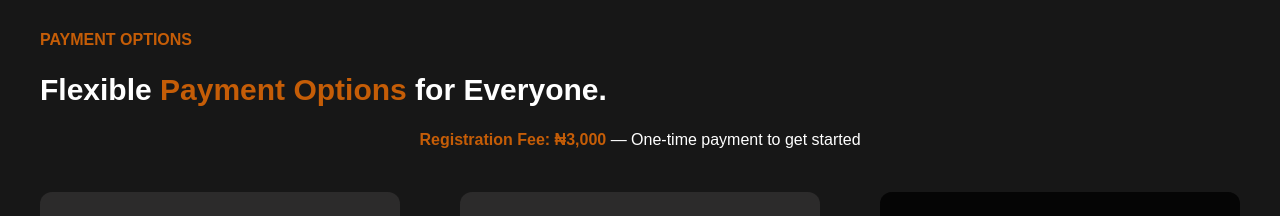
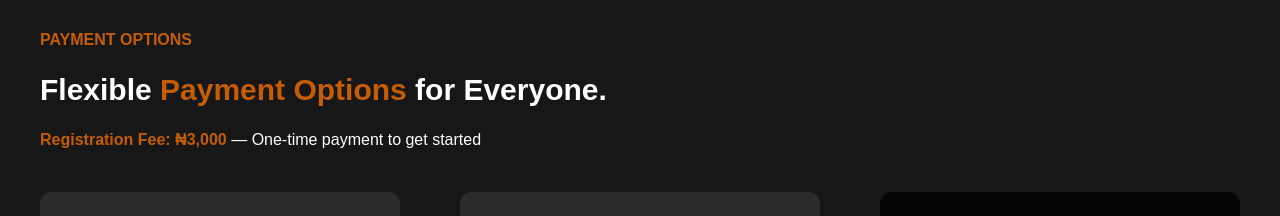
Before and after one commit to Osemensilas/gym01, a Next.js app: page / in a window 1280 px wide. Shown: the part 2800-3016 px from the top of the page. Built offline with nearby package versions, Linux system fonts and the light colour scheme.

Commit message:
update Plans.tsx

```diff
--- a/components/sections/Plans.tsx
+++ b/components/sections/Plans.tsx
@@ -4,7 +4,7 @@ const Plans = () => {
         <section className="h-max w-full flex flex-col gap-5 px-4 sm:px-10 py-10 bg-foreground">
             <h3 className="text-base text-primary font-bold">PAYMENT OPTIONS</h3>
             <h2 className="text-3xl text-accent font-bold">Flexible <span className="text-primary">Payment Options</span> for Everyone.</h2>
-            <p className="text-center text-accent"><span className="text-primary font-bold">Registration Fee: ₦3,000</span> — One-time payment to get started</p>
+            <p className="text-accent"><span className="text-primary font-bold">Registration Fee: ₦3,000</span> — One-time payment to get started</p>
             <div className="h-max w-full flex flex-col sm:flex-row items-center justify-between gap-5 pt-5">
                 <div className="h-max w-full sm:w-[30%] bg-background rounded-xl p-5">
                     <h3 className="text-xl text-center text-accent mb-5 font-bold">Daily Plan</h3>
```
